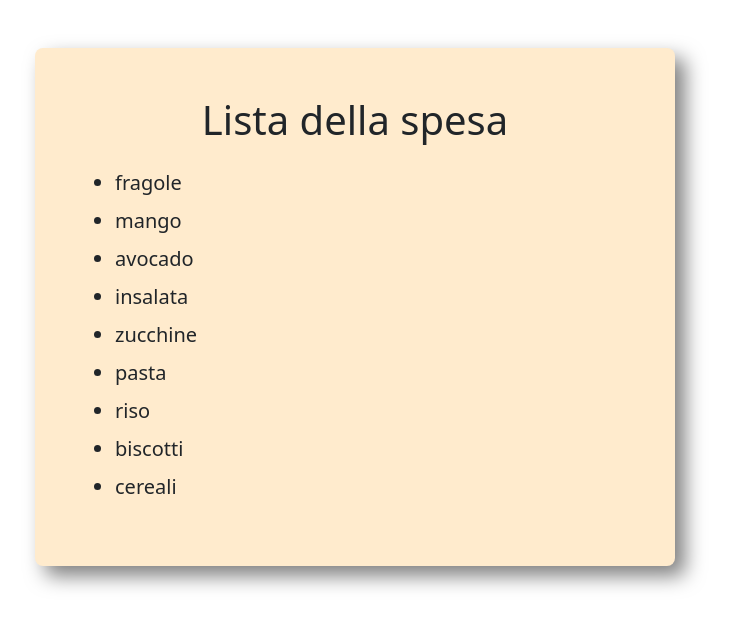
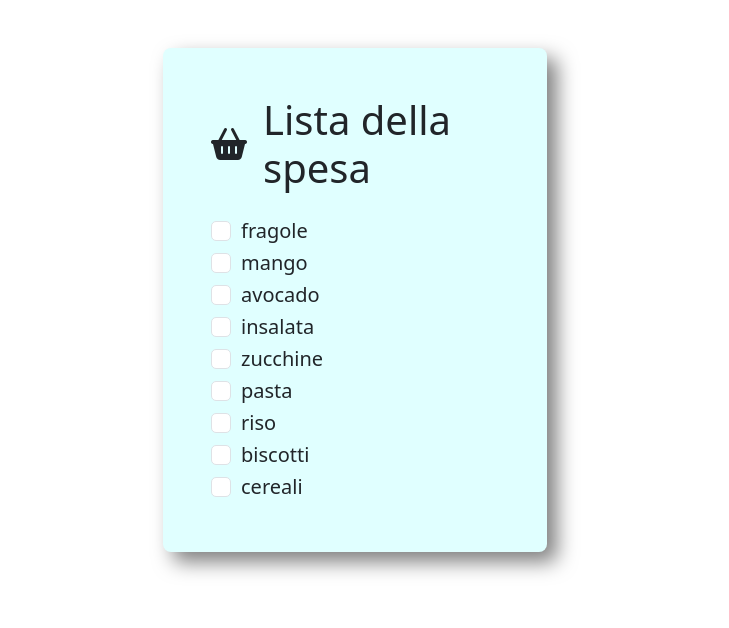
Before and after one commit to BeatriceRocchi/js-lista-spesa, a plain HTML site: page index.html in a window 1280 px wide. Shown: the whole page, without its empty margins (285-1014 px from the left). Drawn offline with nearby package versions, Linux system fonts and the light colour scheme.

Commit message:
[refine] style in css and [add] form check for each list item

```diff
--- a/assets/style/style.css
+++ b/assets/style/style.css
@@ -1,6 +1,6 @@
 .container_custom {
   margin: 0 auto;
-  width: 50%;
-  background-color: blanchedalmond;
+  width: 30%;
+  background-color: lightcyan;
   box-shadow: 10px 10px 20px rgba(0, 0, 0, 0.5);
 }
--- a/index.html
+++ b/index.html
@@ -4,6 +4,14 @@
     <meta charset="UTF-8" />
     <meta name="viewport" content="width=device-width, initial-scale=1.0" />
     <title>Lista della spesa</title>
+
+    <!-- Font Awesome -->
+    <link
+      rel="stylesheet"
+      href="https://cdnjs.cloudflare.com/ajax/libs/font-awesome/6.5.1/css/all.min.css"
+      integrity="sha512-DTOQO9RWCH3ppGqcWaEA1BIZOC6xxalwEsw9c2QQeAIftl+Vegovlnee1c9QX4TctnWMn13TZye+giMm8e2LwA=="
+      crossorigin="anonymous"
+    />
 
     <!-- Bootstrap -->
     <link
@@ -22,11 +30,13 @@
     <link rel="stylesheet" href="./assets/style/style.css" />
   </head>
   <body>
-    <div
-      class="container_custom rounded-3 p-5 mt-5"
-    >
-      <h1 class="text-center mb-4">Lista della spesa</h1>
-      <ul id="shop-list" class="fs-5"></ul>
+    <div class="container_custom rounded-3 p-5 mt-5">
+      <div class="d-flex justify-content-center align-items-center mb-4">
+        <i class="fa-solid fa-basket-shopping fs-2"></i>
+        <h1 class="mb-0 ms-3">Lista della spesa</h1>
+      </div>
+
+      <div id="shop-list" class="fs-5"></div>
     </div>
 
     <!-- JS -->
--- a/js/script.js
+++ b/js/script.js
@@ -14,7 +14,17 @@ let itemNum = 0;
 
 while (itemNum < shopList.length) {
   document.getElementById("shop-list").innerHTML += `
-  <li class="my-2">${shopList[itemNum]}</li>
+  <div class="form-check">
+        <input
+          class="form-check-input my_form_check"
+          type="checkbox"
+          value=""
+          id="item${itemNum}"
+        />
+        <label class="form-check-label" for="item${itemNum}">
+        ${shopList[itemNum]}
+        </label>
+      </div>
   `;
   itemNum++;
 }
```
